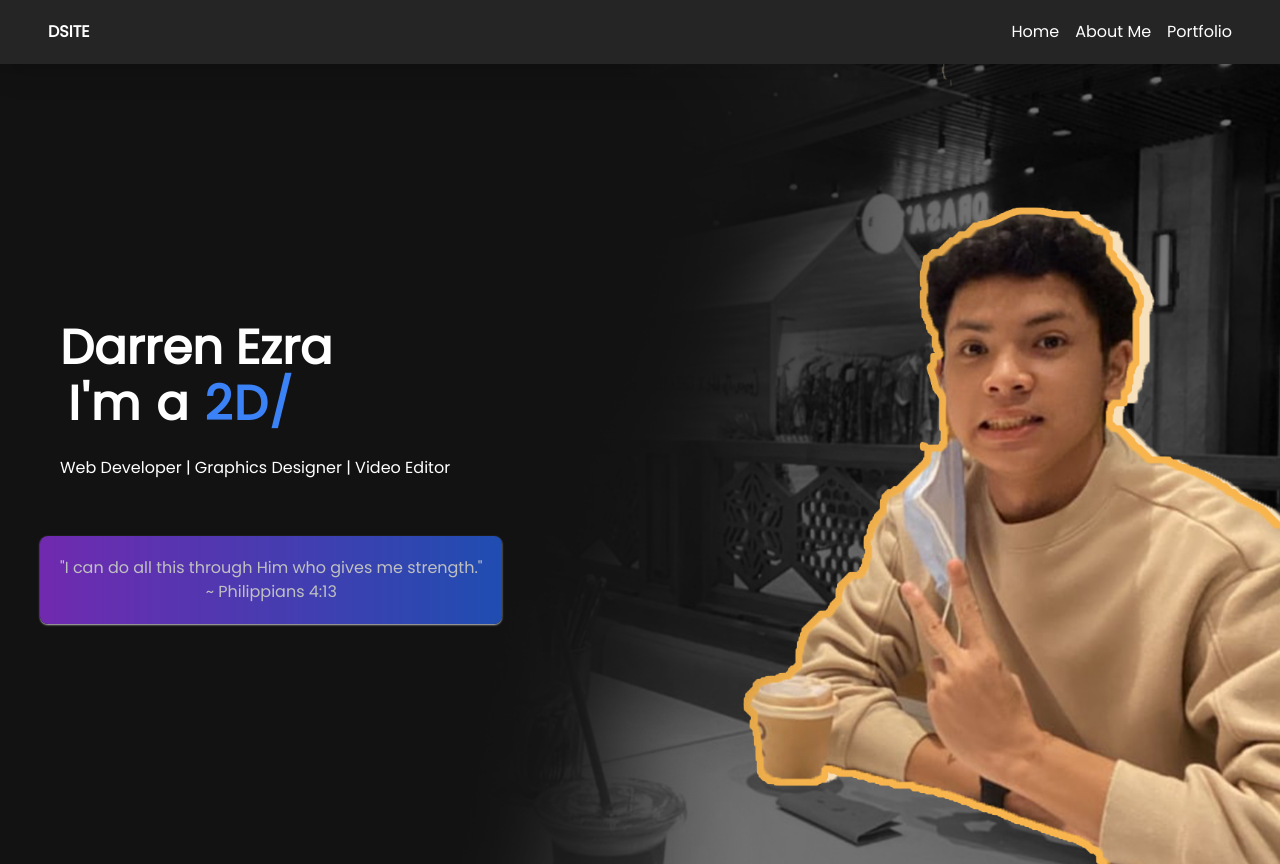
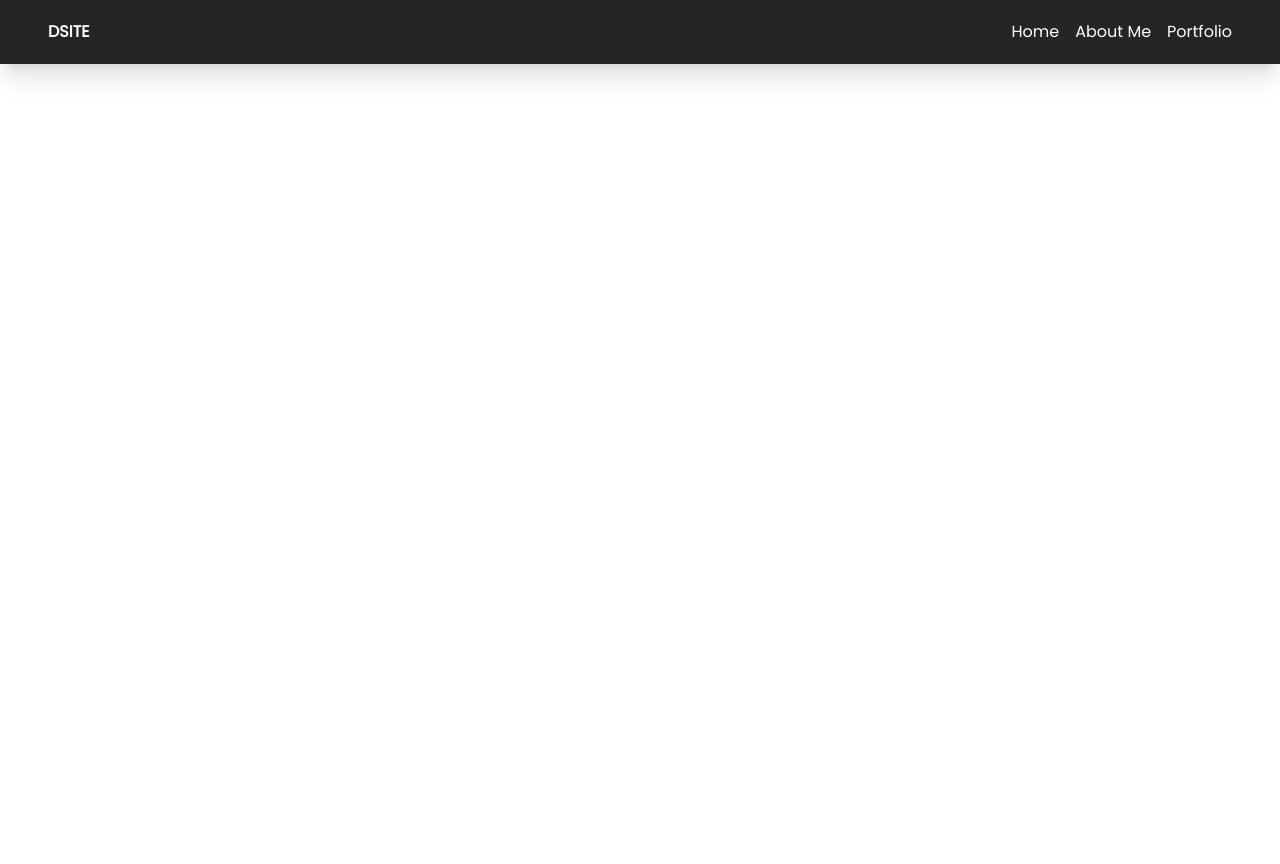
Before and after one commit to RenderDek90/DSITE-V2-frontend-2, a React (Create React App) app: page / in a window 1280 px wide. After the commit the page ends 800 px from the top, so only its background shows below. Built offline with nearby package versions, Linux system fonts and the light colour scheme.

Commit message:
change path

```diff
--- a/package.json
+++ b/package.json
@@ -1,5 +1,5 @@
 {
-  "homepage": "https://RenderDek90.github.io/",
+  "homepage": "https://RenderDek90.github.io/V2-DSITE",
   "name": "my-app",
   "version": "0.1.0",
   "proxy": "http://localhost:3000",
--- a/src/App.js
+++ b/src/App.js
@@ -21,9 +21,9 @@ function App() {
       <div className="App">
         <Navbar />
         <Routes>
-          <Route exact path="/" element={<Home data={data} isPending={isPending} error={error} />}></Route>
-          <Route path="/about-me" element={<AboutMe data={data} isPending={isPending} error={error} />}></Route>
-          <Route path="/portfolio" element={<Portfolio />}></Route>
+          <Route exact path="/V2-DSITE/home" element={<Home data={data} isPending={isPending} error={error} />}></Route>
+          <Route path="/V2-DSITE/about-me" element={<AboutMe data={data} isPending={isPending} error={error} />}></Route>
+          <Route path="/V2-DSITE/portfolio" element={<Portfolio />}></Route>
           {/* <Route path="/testAPI" element={<TestAPI />}></Route> */}
         </Routes>
       </div>
```
